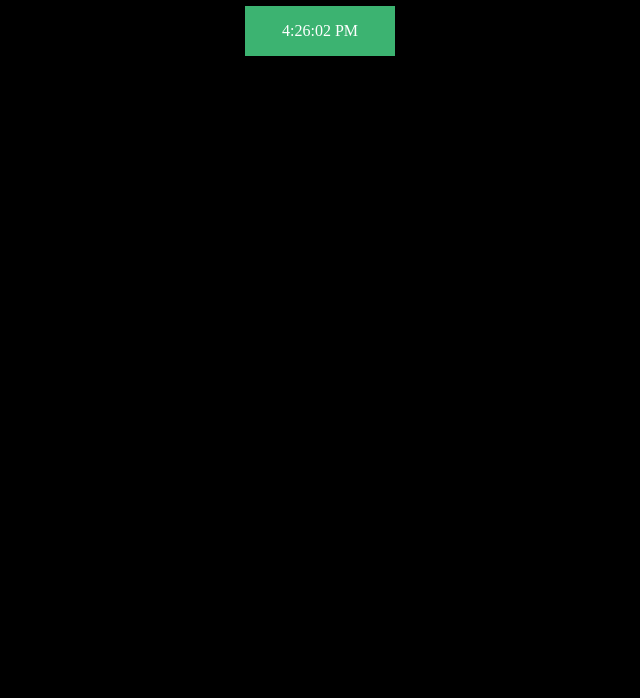
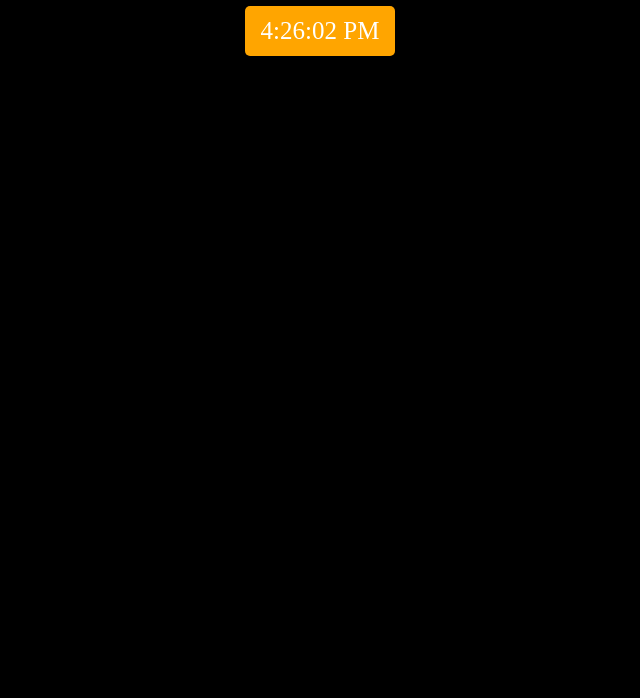
Before and after one commit to udayrajsingh1/Chai_aur_code, a plain HTML site: page 03_Projects/digitalClock/index.html in a window 1280 px wide. Shown: the part 102-800 px from the top of the page, without its empty margins (320-960 px from the left). Drawn offline with Linux system fonts and the light colour scheme.

Commit message:
digital clock project update

```diff
--- a/03_Projects/digitalClock/index.html
+++ b/03_Projects/digitalClock/index.html
@@ -18,9 +18,11 @@
             div{
                 align-items: center;
                 justify-content: center;
+                font-size: 25px;
                 margin: auto;
                 display: flex;
-                background-color: mediumseagreen;
+                background-color: orange;
+                border-radius: 5px;
                 height: 50px;
                 width: 150px;
             }
```
